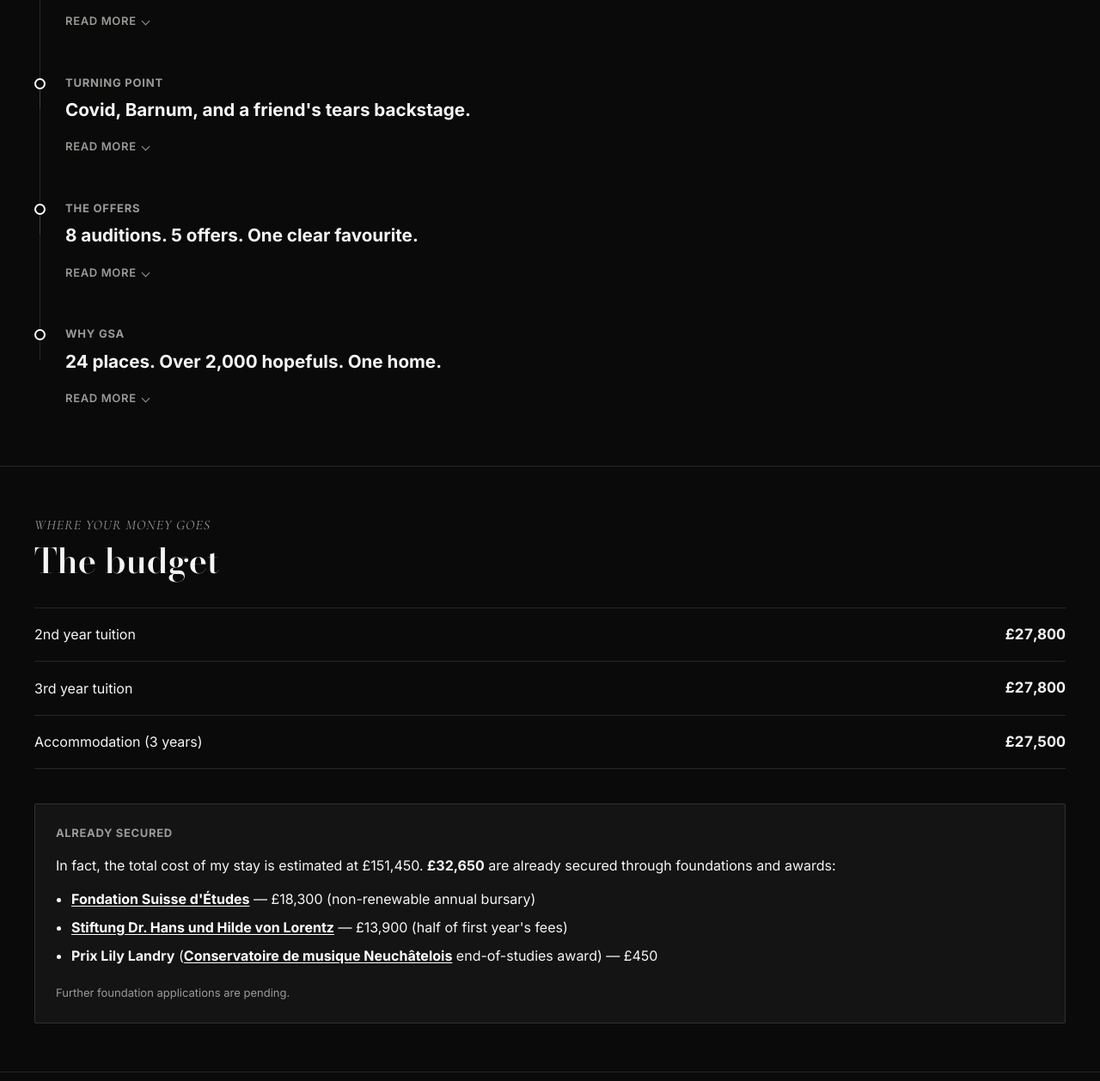
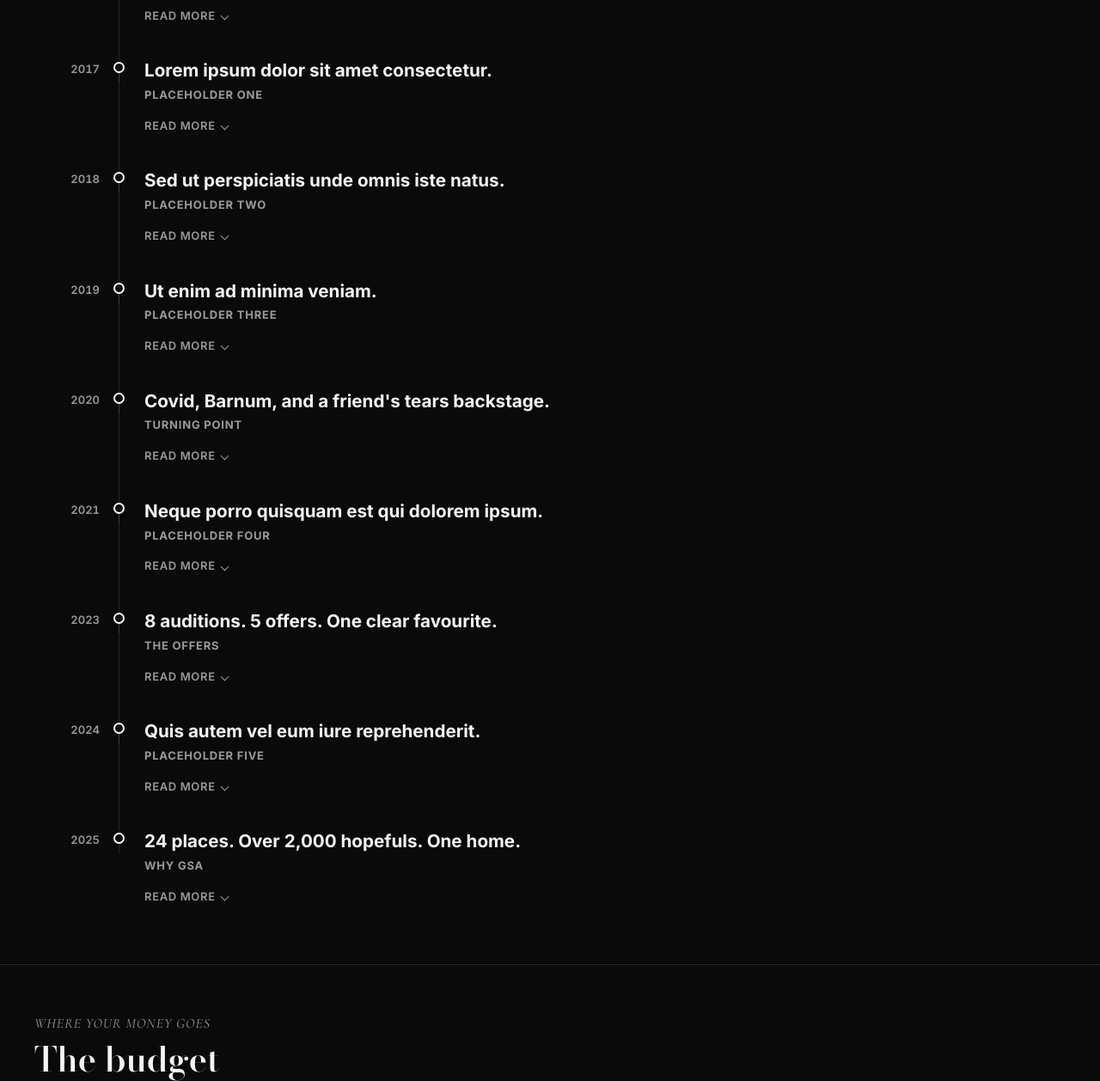
Before and after one commit to fbribeiro05/fbribeiro05.github.io, a plain HTML site: page index.html in a window 1280 px wide. Shown: the part 3229-4487 px from the top of the page at 86% size. Drawn offline with nearby package versions, Linux system fonts and the light colour scheme.

Commit message:
content(story): dates on left, hook-first ordering, 9 timeline points
Restructure the My Story timeline: a date now sits to the left of
each bullet's dot, the big hook line now leads with the small label
underneath, vertical spacing throughout is tighter, and the timeline
expands from 4 to 9 points (5 filled with placeholder text for
layout testing).

Co-Authored-By: Claude Sonnet 5 <noreply@anthropic.com>

```diff
--- a/css/style.css
+++ b/css/style.css
@@ -436,30 +436,45 @@ section h2 {
 /* ---------- My Story ---------- */
 .story-timeline {
   list-style: none;
-  margin: 1.5rem 0 0;
+  margin: 1.25rem 0 0;
   padding: 0;
 }
 
 .timeline-item {
   position: relative;
-  padding: 0 0 2.5rem 2.25rem;
+  padding: 0 0 1.75rem 8rem;
 }
 .timeline-item:last-child { padding-bottom: 0; }
 
 .timeline-item::before {
   content: "";
   position: absolute;
-  left: 6px;
+  left: 6.125rem;
   top: 6px;
-  bottom: -2.5rem;
+  bottom: -1.75rem;
   width: 1px;
   background: var(--line);
 }
 .timeline-item:last-child::before { display: none; }
 
+.timeline-date {
+  position: absolute;
+  left: 0;
+  top: 3px;
+  width: 4.75rem;
+  margin: 0;
+  text-align: right;
+  font-family: var(--font-body);
+  font-size: .8125rem;
+  font-weight: 600;
+  font-variant-numeric: tabular-nums;
+  color: var(--muted);
+  white-space: nowrap;
+}
+
 .timeline-dot {
   position: absolute;
-  left: 0;
+  left: 5.75rem;
   top: 4px;
   width: 13px;
   height: 13px;
@@ -468,7 +483,7 @@ section h2 {
   border: 2px solid var(--accent);
 }
 
-.timeline-content { max-width: 62ch; }
+.timeline-content { max-width: 58ch; }
 
 .timeline-label {
   font-family: var(--font-body);
@@ -477,16 +492,16 @@ section h2 {
   text-transform: uppercase;
   letter-spacing: .06em;
   color: var(--muted);
-  margin: 0 0 .5rem;
+  margin: 0;
 }
 
 .timeline-hook {
   font-family: var(--font-body);
   font-weight: 700;
   font-size: clamp(1.125rem, 1.05rem + .3vw, 1.3125rem);
-  line-height: 1.4;
+  line-height: 1.35;
   color: var(--text);
-  margin: 0;
+  margin: 0 0 .3rem;
 }
 
 .timeline-toggle {
@@ -494,7 +509,7 @@ section h2 {
   align-items: center;
   gap: .4375rem;
   min-height: 44px;
-  margin-top: .375rem;
+  margin-top: .25rem;
   padding: 0;
   background: none;
   border: 0;
@@ -528,9 +543,16 @@ section h2 {
   transition: max-height .35s ease;
 }
 .timeline-body p {
-  padding-top: 1rem;
+  padding-top: .75rem;
   line-height: 1.65;
   color: var(--muted);
+}
+
+@media (max-width: 479px) {
+  .timeline-item { padding-left: 6rem; }
+  .timeline-item::before { left: 4.125rem; }
+  .timeline-date { width: 3.25rem; font-size: .75rem; white-space: normal; }
+  .timeline-dot { left: 3.75rem; }
 }
 
 .roles-block { margin-top: 2.5rem; padding-top: 2.5rem; border-top: 1px solid var(--line); }
--- a/index.html
+++ b/index.html
@@ -425,10 +425,11 @@
 
       <ol class="story-timeline">
         <li class="timeline-item">
+          <p class="timeline-date">2016</p>
           <span class="timeline-dot" aria-hidden="true"></span>
           <div class="timeline-content">
+            <p class="timeline-hook" data-i18n="story.origin.hook">A violin, Eurovision, and a lion king in London.</p>
             <p class="timeline-label" data-i18n="story.origin.title">Origin</p>
-            <p class="timeline-hook" data-i18n="story.origin.hook">A violin, Eurovision, and a lion king in London.</p>
             <button type="button" class="timeline-toggle" aria-expanded="false" aria-controls="timeline-body-origin">
               <span class="timeline-toggle-more" data-i18n="story.readMore">Read more</span>
               <span class="timeline-toggle-less" data-i18n="story.readLess">Show less</span>
@@ -440,10 +441,59 @@
           </div>
         </li>
         <li class="timeline-item">
+          <p class="timeline-date">2017</p>
           <span class="timeline-dot" aria-hidden="true"></span>
           <div class="timeline-content">
+            <p class="timeline-hook">Lorem ipsum dolor sit amet consectetur.</p>
+            <p class="timeline-label">Placeholder One</p>
+            <button type="button" class="timeline-toggle" aria-expanded="false" aria-controls="timeline-body-test1">
+              <span class="timeline-toggle-more" data-i18n="story.readMore">Read more</span>
+              <span class="timeline-toggle-less" data-i18n="story.readLess">Show less</span>
+              <span class="timeline-toggle-icon" aria-hidden="true"></span>
+            </button>
+            <div class="timeline-body" id="timeline-body-test1">
+              <p>Lorem ipsum dolor sit amet, consectetur adipiscing elit. Placeholder body text for visual testing only.</p>
+            </div>
+          </div>
+        </li>
+        <li class="timeline-item">
+          <p class="timeline-date">2018</p>
+          <span class="timeline-dot" aria-hidden="true"></span>
+          <div class="timeline-content">
+            <p class="timeline-hook">Sed ut perspiciatis unde omnis iste natus.</p>
+            <p class="timeline-label">Placeholder Two</p>
+            <button type="button" class="timeline-toggle" aria-expanded="false" aria-controls="timeline-body-test2">
+              <span class="timeline-toggle-more" data-i18n="story.readMore">Read more</span>
+              <span class="timeline-toggle-less" data-i18n="story.readLess">Show less</span>
+              <span class="timeline-toggle-icon" aria-hidden="true"></span>
+            </button>
+            <div class="timeline-body" id="timeline-body-test2">
+              <p>Sed ut perspiciatis unde omnis iste natus error sit voluptatem accusantium doloremque laudantium. Placeholder body text for visual testing only.</p>
+            </div>
+          </div>
+        </li>
+        <li class="timeline-item">
+          <p class="timeline-date">2019</p>
+          <span class="timeline-dot" aria-hidden="true"></span>
+          <div class="timeline-content">
+            <p class="timeline-hook">Ut enim ad minima veniam.</p>
+            <p class="timeline-label">Placeholder Three</p>
+            <button type="button" class="timeline-toggle" aria-expanded="false" aria-controls="timeline-body-test3">
+              <span class="timeline-toggle-more" data-i18n="story.readMore">Read more</span>
+              <span class="timeline-toggle-less" data-i18n="story.readLess">Show less</span>
+              <span class="timeline-toggle-icon" aria-hidden="true"></span>
+            </button>
+            <div class="timeline-body" id="timeline-body-test3">
+              <p>Ut enim ad minima veniam, quis nostrum exercitationem ullam corporis suscipit laboriosam. Placeholder body text for visual testing only.</p>
+            </div>
+          </div>
+        </li>
+        <li class="timeline-item">
+          <p class="timeline-date">2020</p>
+          <span class="timeline-dot" aria-hidden="true"></span>
+          <div class="timeline-content">
+            <p class="timeline-hook" data-i18n="story.turning.hook">Covid, Barnum, and a friend's tears backstage.</p>
             <p class="timeline-label" data-i18n="story.turning.title">Turning Point</p>
-            <p class="timeline-hook" data-i18n="story.turning.hook">Covid, Barnum, and a friend's tears backstage.</p>
             <button type="button" class="timeline-toggle" aria-expanded="false" aria-controls="timeline-body-turning">
               <span class="timeline-toggle-more" data-i18n="story.readMore">Read more</span>
               <span class="timeline-toggle-less" data-i18n="story.readLess">Show less</span>
@@ -455,10 +505,27 @@
           </div>
         </li>
         <li class="timeline-item">
+          <p class="timeline-date">2021</p>
           <span class="timeline-dot" aria-hidden="true"></span>
           <div class="timeline-content">
+            <p class="timeline-hook">Neque porro quisquam est qui dolorem ipsum.</p>
+            <p class="timeline-label">Placeholder Four</p>
+            <button type="button" class="timeline-toggle" aria-expanded="false" aria-controls="timeline-body-test4">
+              <span class="timeline-toggle-more" data-i18n="story.readMore">Read more</span>
+              <span class="timeline-toggle-less" data-i18n="story.readLess">Show less</span>
+              <span class="timeline-toggle-icon" aria-hidden="true"></span>
+            </button>
+            <div class="timeline-body" id="timeline-body-test4">
+              <p>Neque porro quisquam est qui dolorem ipsum quia dolor sit amet consectetur adipisci velit. Placeholder body text for visual testing only.</p>
+            </div>
+          </div>
+        </li>
+        <li class="timeline-item">
+          <p class="timeline-date">2023</p>
+          <span class="timeline-dot" aria-hidden="true"></span>
+          <div class="timeline-content">
+            <p class="timeline-hook" data-i18n="story.offers.hook">8 auditions. 5 offers. One clear favourite.</p>
             <p class="timeline-label" data-i18n="story.offers.title">The Offers</p>
-            <p class="timeline-hook" data-i18n="story.offers.hook">8 auditions. 5 offers. One clear favourite.</p>
             <button type="button" class="timeline-toggle" aria-expanded="false" aria-controls="timeline-body-offers">
               <span class="timeline-toggle-more" data-i18n="story.readMore">Read more</span>
               <span class="timeline-toggle-less" data-i18n="story.readLess">Show less</span>
@@ -470,10 +537,27 @@
           </div>
         </li>
         <li class="timeline-item">
+          <p class="timeline-date">2024</p>
           <span class="timeline-dot" aria-hidden="true"></span>
           <div class="timeline-content">
+            <p class="timeline-hook">Quis autem vel eum iure reprehenderit.</p>
+            <p class="timeline-label">Placeholder Five</p>
+            <button type="button" class="timeline-toggle" aria-expanded="false" aria-controls="timeline-body-test5">
+              <span class="timeline-toggle-more" data-i18n="story.readMore">Read more</span>
+              <span class="timeline-toggle-less" data-i18n="story.readLess">Show less</span>
+              <span class="timeline-toggle-icon" aria-hidden="true"></span>
+            </button>
+            <div class="timeline-body" id="timeline-body-test5">
+              <p>Quis autem vel eum iure reprehenderit qui in ea voluptate velit esse quam nihil molestiae. Placeholder body text for visual testing only.</p>
+            </div>
+          </div>
+        </li>
+        <li class="timeline-item">
+          <p class="timeline-date">2025</p>
+          <span class="timeline-dot" aria-hidden="true"></span>
+          <div class="timeline-content">
+            <p class="timeline-hook" data-i18n="story.why.hook">24 places. Over 2,000 hopefuls. One home.</p>
             <p class="timeline-label" data-i18n="story.why.title">Why GSA</p>
-            <p class="timeline-hook" data-i18n="story.why.hook">24 places. Over 2,000 hopefuls. One home.</p>
             <button type="button" class="timeline-toggle" aria-expanded="false" aria-controls="timeline-body-why">
               <span class="timeline-toggle-more" data-i18n="story.readMore">Read more</span>
               <span class="timeline-toggle-less" data-i18n="story.readLess">Show less</span>
```
